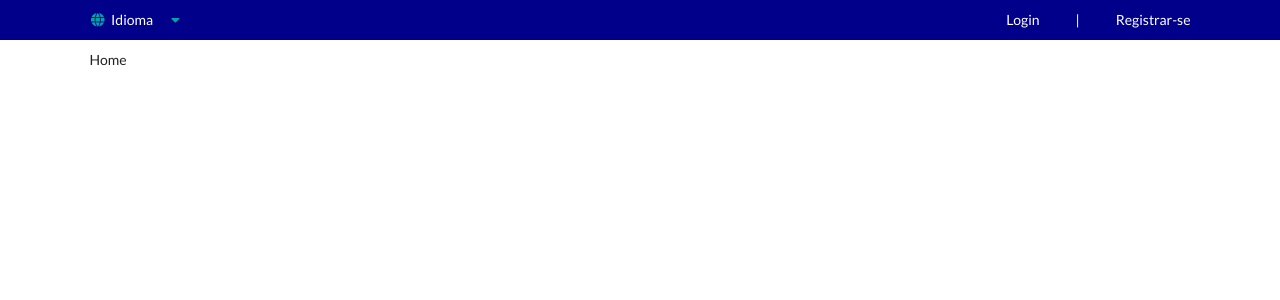
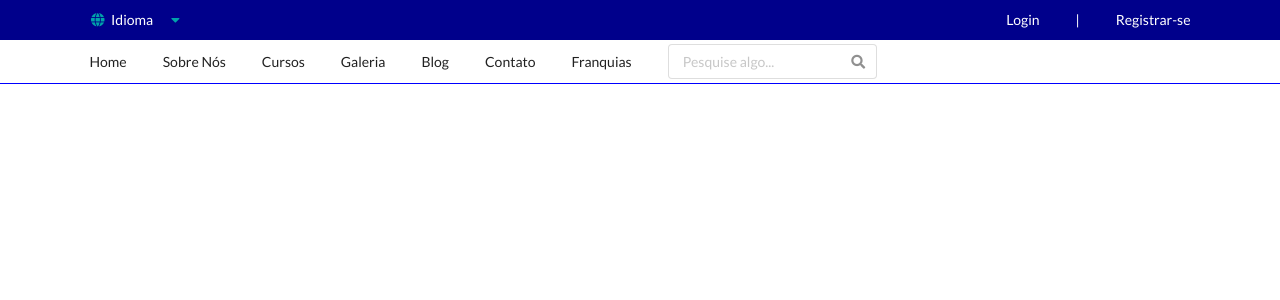
Before and after one commit to MatheusRyuki/ChinWu, a Vue app: page / in a window 1280 px wide. Shown: the top 300 px of the page. Built offline with nearby package versions, Linux system fonts and the light colour scheme.

Commit message:
Finalizado Menu

```diff
--- a/src/components/Home/Subheader.vue
+++ b/src/components/Home/Subheader.vue
@@ -1,9 +1,35 @@
 <template>
-  <div class="ui container">
-    <div class="ui secondary menu">
-      <a class="item">
-        {{Home}}
-      </a>
+  <div id="menu">
+    <div class="ui container">
+      <div class="ui secondary menu">
+        <a class="item">
+          {{Home}}
+        </a>
+        <a class="item">
+          {{About}}
+        </a>
+        <a class="item">
+          {{Courses}}
+        </a>
+        <a class="item">
+          {{Gallery}}
+        </a>
+        <a class="item">
+          {{Blog}}
+        </a>
+        <a class="item">
+          {{Contact}}
+        </a>
+        <a class="item">
+          {{Membership}}
+        </a>
+        <div class="item">
+      <div class="ui icon input">
+        <input type="text" placeholder="Pesquise algo...">
+        <i class="search link icon"></i>
+      </div>
+    </div>
+      </div>
     </div>
   </div>
 </template>
@@ -12,11 +38,20 @@
 export default {
   data() {
     return {
-      Home: "Home"
+      Home: "Home",
+      About: "Sobre Nós",
+      Courses: "Cursos",
+      Gallery: "Galeria",
+      Blog: "Blog",
+      Contact: "Contato",
+      Membership: "Franquias"
     }
   }
 }
 </script>
 
 <style scoped>
+#menu {
+  border-bottom: 1px blue solid;
+}
 </style>
```
